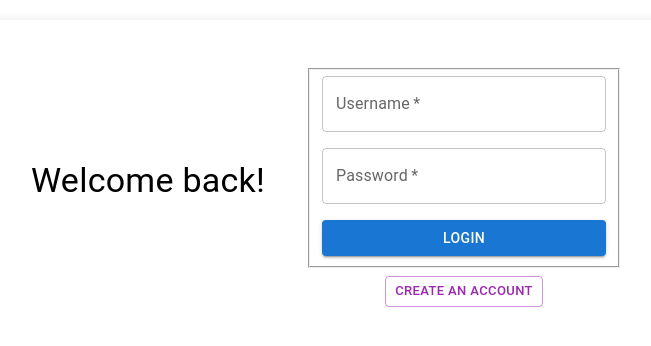
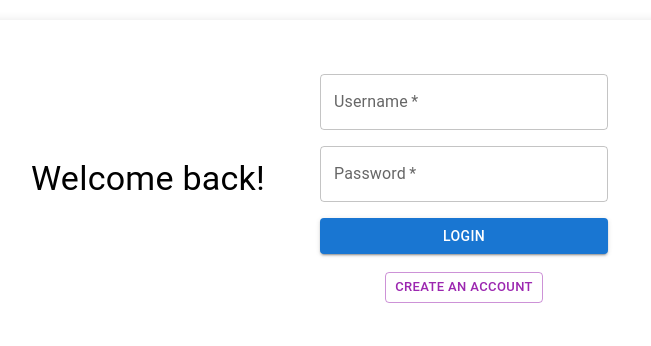
Before and after one commit to ChaseH88/Chirpy-Front-End, a React (Create React App) app: page / in a window 1280 px wide. Shown: the top 346 px of the page, without its empty margins (334-985 px from the left). Built offline with nearby package versions, Linux system fonts and the light colour scheme.

Commit message:
update form logic

```diff
--- a/src/components/Form/Form.tsx
+++ b/src/components/Form/Form.tsx
@@ -1,4 +1,4 @@
-import React from 'react';
+import React from "react";
 import {
   TextField,
   Button,
@@ -7,9 +7,10 @@ import {
   InputLabel,
   FormControl,
   Box,
-} from '@mui/material';
+} from "@mui/material";
+import { UseFormReturn } from "react-hook-form";
 
-type FormTypes = 'text' | 'email' | 'password' | 'textarea' | 'select';
+type FormTypes = "text" | "email" | "password" | "textarea" | "select";
 
 export interface FormInput {
   name: string;
@@ -27,6 +28,7 @@ export interface FormProps {
   submitText: string;
   onSubmit: (e: React.FormEvent) => void;
   isLoading?: boolean;
+  formHook: UseFormReturn<any>;
 }
 
 const Form: React.FC<FormProps> = ({
@@ -34,17 +36,21 @@ const Form: React.FC<FormProps> = ({
   submitText,
   onSubmit,
   isLoading,
+  formHook: { setValue, getValues },
 }) => {
   const renderInput = (input: FormInput, index: number) => {
     switch (input.type) {
-      case 'select':
+      case "select":
         return (
           <FormControl fullWidth key={index} required={input.required}>
             <InputLabel>{input.label}</InputLabel>
             <Select
               name={input.name}
-              value={input.value}
-              onChange={input.onChange as any}
+              value={input.value || getValues(input.name)}
+              onChange={(e) => {
+                setValue(input.name, e.target.value);
+                input.onChange?.(e as any);
+              }}
               label={input.label}
             >
               {input.options?.map((option, idx) => (
@@ -55,7 +61,7 @@ const Form: React.FC<FormProps> = ({
             </Select>
           </FormControl>
         );
-      case 'textarea':
+      case "textarea":
         return (
           <TextField
             key={index}
@@ -67,7 +73,10 @@ const Form: React.FC<FormProps> = ({
             required={input.required}
             label={input.label}
             defaultValue={input.value}
-            onChange={input.onChange}
+            onChange={(e) => {
+              setValue(input.name, e.target.value);
+              input.onChange?.(e as any);
+            }}
           />
         );
       default:
@@ -81,7 +90,10 @@ const Form: React.FC<FormProps> = ({
             required={input.required}
             label={input.label}
             defaultValue={input.value}
-            onChange={input.onChange}
+            onChange={(e) => {
+              setValue(input.name, e.target.value);
+              input.onChange?.(e as any);
+            }}
           />
         );
     }
@@ -89,11 +101,11 @@ const Form: React.FC<FormProps> = ({
 
   return (
     <form onSubmit={onSubmit}>
-      <fieldset disabled={isLoading}>
+      <fieldset disabled={isLoading} style={{ border: "none" }}>
         <Box display="flex" flexDirection="column" gap={2}>
           {inputs.map(renderInput)}
           <Button type="submit" variant="contained" color="primary">
-            {isLoading ? 'Loading...' : submitText}
+            {isLoading ? "Loading..." : submitText}
           </Button>
         </Box>
       </fieldset>
--- a/src/components/Posts/Post.tsx
+++ b/src/components/Posts/Post.tsx
@@ -1,20 +1,20 @@
-import { Box, Button, Paper, Typography } from '@mui/material';
-import { CommentInterface, PostModelInterface } from '../../types/interfaces';
-import { Form, FormInput } from '../Form';
-import { useForm } from 'react-hook-form';
-import { useMutation } from '@apollo/client';
-import { CREATE_POST_COMMENT_MUTATION } from './mutations';
-import { useAppData } from '../../hooks/useAppData';
-import { useState } from 'react';
-import { GET_POSTS } from '../../pages/DashboardPage/queries';
+import { Box, Button, Paper, Typography } from "@mui/material";
+import { CommentInterface, PostModelInterface } from "../../types/interfaces";
+import { Form, FormInput } from "../Form";
+import { useForm } from "react-hook-form";
+import { useMutation } from "@apollo/client";
+import { CREATE_POST_COMMENT_MUTATION } from "./mutations";
+import { useAppData } from "../../hooks/useAppData";
+import { useState } from "react";
+import { GET_POSTS } from "../../pages/DashboardPage/queries";
 
 export const Post = ({ post }: { post: PostModelInterface }) => {
   const [commentOn, setCommentOn] = useState(false);
-  const { getValues, setValue } = useForm({
+  const formHook = useForm({
     defaultValues: {
-      comment: '',
+      comment: "",
     },
-    reValidateMode: 'onChange',
+    reValidateMode: "onChange",
   });
   const [createPostComment, { loading }] = useMutation(
     CREATE_POST_COMMENT_MUTATION
@@ -23,9 +23,9 @@ export const Post = ({ post }: { post: PostModelInterface }) => {
 
   const handleSubmit = async (e: React.FormEvent) => {
     e.preventDefault();
-    const values = getValues();
+    const values = formHook.getValues();
     if (!values.comment) {
-      alert('Please fill out all fields');
+      alert("Please fill out all fields");
       return;
     }
     await createPostComment({
@@ -38,7 +38,6 @@ export const Post = ({ post }: { post: PostModelInterface }) => {
       },
       refetchQueries: [{ query: GET_POSTS }],
     });
-    setValue('comment', '');
     setCommentOn(false);
   };
 
@@ -46,14 +45,11 @@ export const Post = ({ post }: { post: PostModelInterface }) => {
 
   const inputs: FormInput[] = [
     {
-      name: 'comment',
-      type: 'text',
-      placeholder: 'Enter your comment',
+      name: "comment",
+      type: "text",
+      placeholder: "Enter your comment",
       required: true,
-      label: 'Comment',
-      value: '',
-      onChange: (e: React.ChangeEvent<HTMLInputElement>) =>
-        setValue('comment', e.target.value),
+      label: "Comment",
     },
   ];
 
@@ -63,16 +59,21 @@ export const Post = ({ post }: { post: PostModelInterface }) => {
         <Typography variant="body1">{post.content}</Typography>
       </Box>
       <Box className="postedBy">
-        <Typography variant="body2">{post.postedBy.username}</Typography> -{' '}
+        <Typography variant="body2">{post.postedBy.username}</Typography> -{" "}
         {/* <Typography variant="body2">{post.createdAt}</Typography> */}
       </Box>
       <Button onClick={toggleCommentBox}>Comment</Button>
       {commentOn ? (
-        <Form inputs={inputs} onSubmit={handleSubmit} submitText="Comment" />
+        <Form
+          inputs={inputs}
+          onSubmit={handleSubmit}
+          submitText="Comment"
+          formHook={formHook}
+        />
       ) : (
         <>
           <Typography variant="h6">{`${post.comments.length} Comment${
-            post.comments.length > 1 ? 's' : ''
+            post.comments.length > 1 ? "s" : ""
           }`}</Typography>
           {post?.comments?.map((comment: CommentInterface) => (
             <Box key={comment.id} className="comment">
--- a/src/pages/CreateUserPage/CreateUserPage.tsx
+++ b/src/pages/CreateUserPage/CreateUserPage.tsx
@@ -1,22 +1,22 @@
-import { Form, FormInput } from '../../components/Form';
-import { useMutation } from '@apollo/client';
-import { CREATE_USER_MUTATION } from './mutations';
-import { useForm } from 'react-hook-form';
-import { UserModelInterface } from '../../types/interfaces';
-import { useAuth } from '../../hooks/useAuth';
-import { HomeLayout } from '../../components/HomeLayout';
-import { Box, Button } from '@mui/material';
-import { useNavigate } from 'react-router-dom';
+import { Form, FormInput } from "../../components/Form";
+import { useMutation } from "@apollo/client";
+import { CREATE_USER_MUTATION } from "./mutations";
+import { useForm } from "react-hook-form";
+import { UserModelInterface } from "../../types/interfaces";
+import { useAuth } from "../../hooks/useAuth";
+import { HomeLayout } from "../../components/HomeLayout";
+import { Box, Button } from "@mui/material";
+import { useNavigate } from "react-router-dom";
 
 const CreateUserPage = () => {
   const { login } = useAuth();
-  const { getValues, setValue } = useForm({
+  const formHook = useForm({
     defaultValues: {
-      username: '',
-      email: '',
-      password: '',
+      username: "",
+      email: "",
+      password: "",
     },
-    reValidateMode: 'onChange',
+    reValidateMode: "onChange",
   });
   const navigate = useNavigate();
 
@@ -25,11 +25,13 @@ const CreateUserPage = () => {
   const handleSubmit = async (e: React.FormEvent) => {
     e.preventDefault();
     // every value is required, lets check with an array
-    const valuesExist = Object.values(getValues()).every((value) => value);
-    const values = getValues();
+    const valuesExist = Object.values(formHook.getValues()).every(
+      (value) => value
+    );
+    const values = formHook.getValues();
 
     if (!valuesExist) {
-      alert('Please fill out all fields');
+      alert("Please fill out all fields");
       return;
     }
 
@@ -48,34 +50,25 @@ const CreateUserPage = () => {
 
   const inputs: FormInput[] = [
     {
-      name: 'username',
-      type: 'text',
-      placeholder: 'Enter your username',
+      name: "username",
+      type: "text",
+      placeholder: "Enter your username",
       required: true,
-      label: 'Username',
-      value: getValues('username'),
-      onChange: (e: React.ChangeEvent<HTMLInputElement>) =>
-        setValue('username', e.target.value),
+      label: "Username",
     },
     {
-      name: 'email',
-      type: 'email',
-      placeholder: 'Enter your email',
+      name: "email",
+      type: "email",
+      placeholder: "Enter your email",
       required: true,
-      label: 'Email',
-      value: getValues('email'),
-      onChange: (e: React.ChangeEvent<HTMLInputElement>) =>
-        setValue('email', e.target.value),
+      label: "Email",
     },
     {
-      name: 'password',
-      type: 'password',
-      placeholder: 'Enter your password',
+      name: "password",
+      type: "password",
+      placeholder: "Enter your password",
       required: true,
-      label: 'Password',
-      value: getValues('password'),
-      onChange: (e: React.ChangeEvent<HTMLInputElement>) =>
-        setValue('password', e.target.value),
+      label: "Password",
     },
   ];
 
@@ -87,6 +80,7 @@ const CreateUserPage = () => {
           submitText="Create User"
           onSubmit={handleSubmit}
           isLoading={loading}
+          formHook={formHook}
         />
       )}
       MenuComponent={() => (
@@ -95,7 +89,7 @@ const CreateUserPage = () => {
             variant="outlined"
             color="secondary"
             size="small"
-            onClick={() => navigate('/login')}
+            onClick={() => navigate("/login")}
           >
             Login
           </Button>
--- a/src/pages/DashboardPage/DashboardPage.tsx
+++ b/src/pages/DashboardPage/DashboardPage.tsx
@@ -1,13 +1,13 @@
-import { useMutation, useQuery } from '@apollo/client';
-import { GET_POSTS } from './queries';
-import { useAppData } from '../../hooks/useAppData';
-import { useAuth } from '../../hooks/useAuth';
-import { Posts } from '../../components/Posts/Posts';
-import { CREATE_POST_MUTATION } from './mutations';
-import { Form, FormInput } from '../../components/Form';
-import { useForm } from 'react-hook-form';
-import { DashboardLayout } from '../../components/DashboardLayout';
-import { Box } from '@mui/material';
+import { useMutation, useQuery } from "@apollo/client";
+import { GET_POSTS } from "./queries";
+import { useAppData } from "../../hooks/useAppData";
+import { useAuth } from "../../hooks/useAuth";
+import { Posts } from "../../components/Posts/Posts";
+import { CREATE_POST_MUTATION } from "./mutations";
+import { Form, FormInput } from "../../components/Form";
+import { useForm } from "react-hook-form";
+import { DashboardLayout } from "../../components/DashboardLayout";
+import { Box } from "@mui/material";
 
 const DashboardPage = () => {
   const { loading: getPostLoading, error, data } = useQuery(GET_POSTS);
@@ -15,18 +15,18 @@ const DashboardPage = () => {
     useMutation(CREATE_POST_MUTATION);
   const { currentUser } = useAppData();
   const { logout } = useAuth();
-  const { getValues, setValue } = useForm({
+  const formHook = useForm({
     defaultValues: {
-      content: '',
+      content: "",
     },
-    reValidateMode: 'onChange',
+    reValidateMode: "onChange",
   });
 
   const handleSubmit = async (e: React.FormEvent) => {
     e.preventDefault();
-    const values = getValues();
+    const values = formHook.getValues();
     if (!values.content) {
-      alert('Please fill out all fields');
+      alert("Please fill out all fields");
       return;
     }
     await createPost({
@@ -38,19 +38,15 @@ const DashboardPage = () => {
       },
       refetchQueries: [{ query: GET_POSTS }],
     });
-    setValue('content', '');
   };
 
   const inputs: FormInput[] = [
     {
-      name: 'content',
-      type: 'text',
-      placeholder: 'Enter your post',
+      name: "content",
+      type: "text",
+      placeholder: "Enter your post",
       required: true,
-      label: 'Post',
-      value: getValues('content'),
-      onChange: (e: React.ChangeEvent<HTMLInputElement>) =>
-        setValue('content', e.target.value),
+      label: "Post",
     },
   ];
 
@@ -59,8 +55,17 @@ const DashboardPage = () => {
       <DashboardLayout
         PostsComponent={() => (
           <Box>
-            <Form inputs={inputs} onSubmit={handleSubmit} submitText="Login" />
-            <Posts posts={data?.allPosts} headingText="All Posts" />
+            <Box mb={2}>
+              <Form
+                inputs={inputs}
+                onSubmit={handleSubmit}
+                submitText="Post"
+                formHook={formHook}
+              />
+            </Box>
+            <Box>
+              <Posts posts={data?.allPosts} headingText="All Posts" />
+            </Box>
           </Box>
         )}
         AvatarComponent={() => (
--- a/src/pages/LoginPage/LoginPage.tsx
+++ b/src/pages/LoginPage/LoginPage.tsx
@@ -1,20 +1,20 @@
-import { useForm } from 'react-hook-form';
-import { useMutation } from '@apollo/client';
-import { Form, FormInput } from '../../components/Form';
-import { useNavigate } from 'react-router-dom';
-import { LOGIN_MUTATION } from './mutations';
-import { UserModelInterface } from '../../types/interfaces';
-import { useAuth } from '../../hooks/useAuth';
-import { HomeLayout } from '../../components/HomeLayout';
-import { Box, Button } from '@mui/material';
+import { useForm } from "react-hook-form";
+import { useMutation } from "@apollo/client";
+import { Form, FormInput } from "../../components/Form";
+import { useNavigate } from "react-router-dom";
+import { LOGIN_MUTATION } from "./mutations";
+import { UserModelInterface } from "../../types/interfaces";
+import { useAuth } from "../../hooks/useAuth";
+import { HomeLayout } from "../../components/HomeLayout";
+import { Box, Button } from "@mui/material";
 
 const LoginPage = () => {
   const formHook = useForm({
     defaultValues: {
-      username: '',
-      password: '',
+      username: "",
+      password: "",
     },
-    reValidateMode: 'onChange',
+    reValidateMode: "onChange",
   });
   const navigate = useNavigate();
   const [loginUser, { loading, error }] = useMutation(LOGIN_MUTATION);
@@ -24,7 +24,7 @@ const LoginPage = () => {
     e.preventDefault();
     const values = formHook.getValues();
     if (!values.username || !values.password) {
-      alert('Please fill out all fields');
+      alert("Please fill out all fields");
       return;
     }
     const res = (await loginUser({
@@ -43,31 +43,30 @@ const LoginPage = () => {
 
   const inputs: FormInput[] = [
     {
-      name: 'username',
-      type: 'text',
-      placeholder: 'Enter your username',
+      name: "username",
+      type: "text",
+      placeholder: "Enter your username",
       required: true,
-      label: 'Username',
-      value: formHook.getValues('username'),
-      onChange: (e: React.ChangeEvent<HTMLInputElement>) =>
-        formHook.setValue('username', e.target.value),
+      label: "Username",
     },
     {
-      name: 'password',
-      type: 'password',
-      placeholder: 'Enter your password',
+      name: "password",
+      type: "password",
+      placeholder: "Enter your password",
       required: true,
-      label: 'Password',
-      value: formHook.getValues('password'),
-      onChange: (e: React.ChangeEvent<HTMLInputElement>) =>
-        formHook.setValue('password', e.target.value),
+      label: "Password",
     },
   ];
 
   return (
     <HomeLayout
       FormComponent={() => (
-        <Form inputs={inputs} onSubmit={handleSubmit} submitText="Login" />
+        <Form
+          inputs={inputs}
+          onSubmit={handleSubmit}
+          submitText="Login"
+          formHook={formHook}
+        />
       )}
       MenuComponent={() => (
         <Box display="flex" justifyContent="center" mt={1}>
@@ -75,7 +74,7 @@ const LoginPage = () => {
             variant="outlined"
             color="secondary"
             size="small"
-            onClick={() => navigate('/create-user')}
+            onClick={() => navigate("/create-user")}
           >
             Create an account
           </Button>
```
Also changed, not shown: src/components/DashboardLayout/styled.ts (+3 -5 lines).
